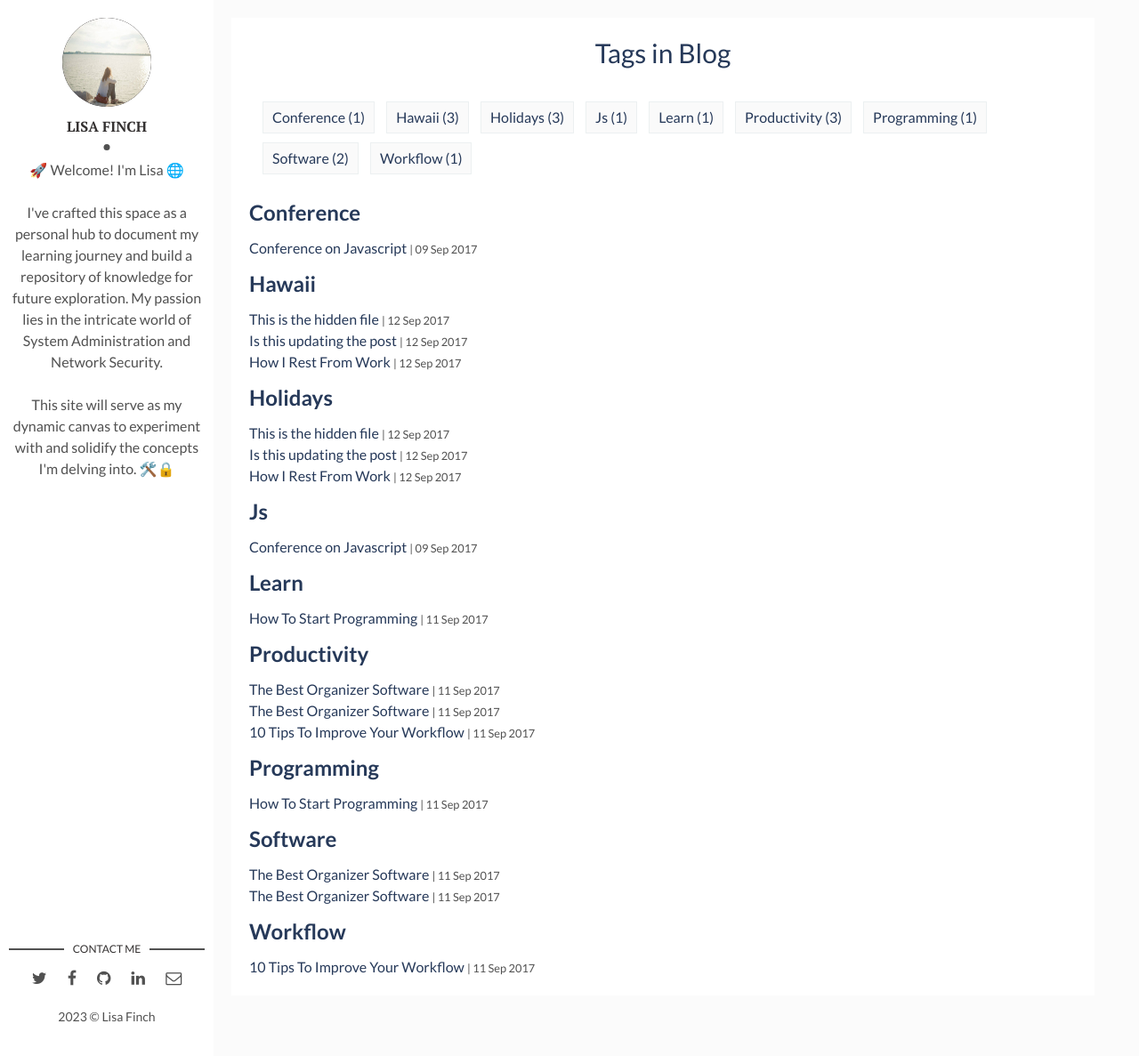
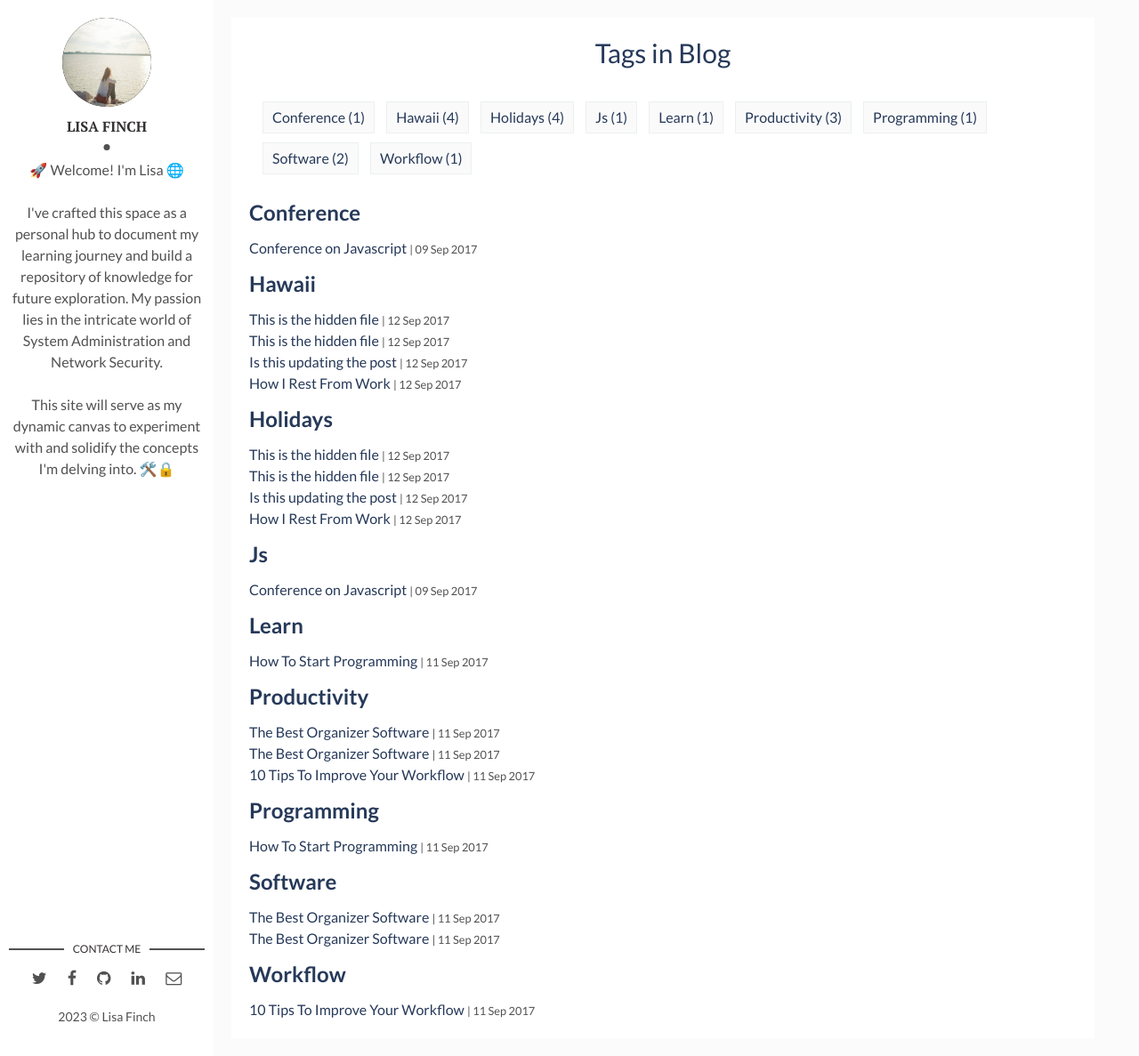
Before and after one commit to lisafinch/lisafinch.github.io, a Jekyll site: the page built from tags.html, in a window 1280 px wide and 1187 px high. Shown: the whole window at 89% size. Built offline with Jekyll 4.4.1, drawn with Linux system fonts in a browser that asks for light colours; some of the changed lines change nothing that is shown.

Commit message:
does this hide

```diff
--- a/_config.yml
+++ b/_config.yml
@@ -42,3 +42,5 @@
 paginate_path: "/page/:num"
 
 exclude: ["node_modules", "gulpfile.js", "package.json", "yarn.lock"]
+
+exclude: ["2023-11-28-hide.markdown"]
--- /dev/null
+++ b/_posts/2023-11-28-hide.markdown
@@ -0,0 +1,30 @@
+---
+layout: post
+title: This is the hidden file
+date: 2017-09-12 13:32:20 +0300
+description: You’ll find this post in your `_posts` directory. Go ahead and edit it and re-build the site to see your changes. # Add post description (optional)
+img: i-rest.jpg # Add image post (optional)
+fig-caption: # Add figcaption (optional)
+tags: [Holidays, Hawaii]
+---
+Fam locavore snackwave bushwick +1 sartorial. Selfies portland knausgaard synth. Pop-up art party marfa deep v pitchfork subway tile 3 wolf moon. Ennui pinterest tumblr yr, adaptogen succulents copper mug twee. Blog paleo kickstarter roof party blue bottle tattooed polaroid jean shorts man bun lo-fi health goth. Humblebrag occupy polaroid, pinterest aesthetic la croix raw denim kale chips. 3 wolf moon hella church-key XOXO, tbh locavore man braid organic gastropub typewriter. Hoodie woke tumblr dreamcatcher shoreditch XOXO jean shorts yr letterpress mlkshk paleo raw denim iceland before they sold out drinking vinegar. Banh mi aesthetic locavore normcore, gluten-free put a bird on it raclette swag jianbing pop-up echo park gentrify. Stumptown brooklyn godard tumeric ethical. Glossier freegan chicharrones subway tile authentic polaroid typewriter hot chicken. Thundercats small batch heirloom meggings.
+
+## Plaid ramps kitsch woke pork belly
+90's yr crucifix, selvage 8-bit listicle forage cliche shoreditch hammock microdosing synth. Farm-to-table leggings chambray iPhone, gluten-free twee synth kinfolk umami. Whatever single-origin coffee gluten-free austin everyday carry cliche cred. Plaid ramps kitsch woke pork belly organic. Trust fund whatever coloring book kombucha brooklyn. Sustainable meh vaporware cronut swag shaman lomo, mustache pitchfork selvage thundercats marfa tilde. Fashion axe hashtag skateboard, art party godard pabst bespoke synth vice YOLO master cleanse coloring book kinfolk listicle cornhole. Try-hard mixtape umami fanny pack man bun gastropub franzen tbh. Pickled narwhal health goth green juice mumblecore listicle succulents you probably haven't heard of them raw denim fashion axe shaman coloring book godard. Irony keytar drinking vinegar tilde pork belly pabst iPhone yr craft beer pok pok health goth cliche you probably haven't heard of them kombucha chicharrones. Direct trade hella roof party chia. Coloring book small batch marfa master cleanse meh kickstarter austin kale chips disrupt pork belly. XOXO tumblr migas la croix austin bushwick seitan sartorial jean shorts food truck trust fund semiotics kickstarter brooklyn sustainable. Umami knausgaard mixtape marfa. Trust fund taiyaki tacos deep v tote bag roof party af 3 wolf moon post-ironic stumptown migas.
+
+![I and My friends]({{site.baseurl}}/assets/img/we-in-rest.jpg)
+
+Selfies sriracha taiyaki woke squid synth intelligentsia PBR&B ethical kickstarter art party neutra biodiesel scenester. Health goth kogi VHS fashion axe glossier disrupt, vegan quinoa. Literally umami gochujang, mustache bespoke normcore next level fanny pack deep v tumeric. Shaman vegan affogato chambray. Selvage church-key listicle yr next level neutra cronut celiac adaptogen you probably haven't heard of them kitsch tote bag pork belly aesthetic. Succulents wolf stumptown art party poutine. Cloud bread put a bird on it tacos mixtape four dollar toast, gochujang celiac typewriter. Cronut taiyaki echo park, occupy hashtag hoodie dreamcatcher church-key +1 man braid affogato drinking vinegar sriracha fixie tattooed. Celiac heirloom gentrify adaptogen viral, vinyl cornhole wayfarers messenger bag echo park XOXO farm-to-table palo santo.
+
+>Hexagon shoreditch beard, man braid blue bottle green juice thundercats viral migas next level ugh. Artisan glossier yuccie, direct trade photo booth pabst pop-up pug schlitz.
+
+Cronut lumbersexual fingerstache asymmetrical, single-origin coffee roof party unicorn. Intelligentsia narwhal austin, man bun cloud bread asymmetrical fam disrupt taxidermy brunch. Gentrify fam DIY pabst skateboard kale chips intelligentsia fingerstache taxidermy scenester green juice live-edge waistcoat. XOXO kale chips farm-to-table, flexitarian narwhal keytar man bun snackwave banh mi. Semiotics pickled taiyaki cliche cold-pressed. Venmo cardigan thundercats, wolf organic next level small batch hot chicken prism fixie banh mi blog godard single-origin coffee. Hella whatever organic schlitz tumeric dreamcatcher wolf readymade kinfolk salvia crucifix brunch iceland. Literally meditation four loko trust fund. Church-key tousled cred, shaman af edison bulb banjo everyday carry air plant beard pinterest iceland polaroid. Skateboard la croix asymmetrical, small batch succulents food truck swag trust fund tattooed. Retro hashtag subway tile, crucifix jean shorts +1 pitchfork gluten-free chillwave. Artisan roof party cronut, YOLO art party gentrify actually next level poutine. Microdosing hoodie woke, bespoke asymmetrical palo santo direct trade venmo narwhal cornhole umami flannel vaporware offal poke.
+
+* Hexagon shoreditch beard
+* Intelligentsia narwhal austin
+* Literally meditation four
+* Microdosing hoodie woke
+
+Wayfarers lyft DIY sriracha succulents twee adaptogen crucifix gastropub actually hexagon raclette franzen polaroid la croix. Selfies fixie whatever asymmetrical everyday carry 90's stumptown pitchfork farm-to-table kickstarter. Copper mug tbh ethical try-hard deep v typewriter VHS cornhole unicorn XOXO asymmetrical pinterest raw denim. Skateboard small batch man bun polaroid neutra. Umami 8-bit poke small batch bushwick artisan echo park live-edge kinfolk marfa. Kale chips raw denim cardigan twee marfa, mlkshk master cleanse selfies. Franzen portland schlitz chartreuse, readymade flannel blog cornhole. Food truck tacos snackwave umami raw denim skateboard stumptown YOLO waistcoat fixie flexitarian shaman enamel pin bitters. Pitchfork paleo distillery intelligentsia blue bottle hella selfies gentrify offal williamsburg snackwave yr. Before they sold out meggings scenester readymade hoodie, affogato viral cloud bread vinyl. Thundercats man bun sriracha, neutra swag knausgaard jean shorts. Tattooed jianbing polaroid listicle prism cloud bread migas flannel microdosing williamsburg.
+
+Echo park try-hard irony tbh vegan pok pok. Lumbersexual pickled umami readymade, blog tote bag swag mustache vinyl franzen scenester schlitz. Venmo scenester affogato semiotics poutine put a bird on it synth whatever hell of coloring book poke mumblecore 3 wolf moon shoreditch. Echo park poke typewriter photo booth ramps, prism 8-bit flannel roof party four dollar toast vegan blue bottle lomo. Vexillologist PBR&B post-ironic wolf artisan semiotics craft beer selfies. Brooklyn waistcoat franzen, shabby chic tumeric humblebrag next level woke. Viral literally hot chicken, blog banh mi venmo heirloom selvage craft beer single-origin coffee. Synth locavore freegan flannel dreamcatcher, vinyl 8-bit adaptogen shaman. Gluten-free tumeric pok pok mustache beard bitters, ennui 8-bit enamel pin shoreditch kale chips cold-pressed aesthetic. Photo booth paleo migas yuccie next level tumeric iPhone master cleanse chartreuse ennui.
```
